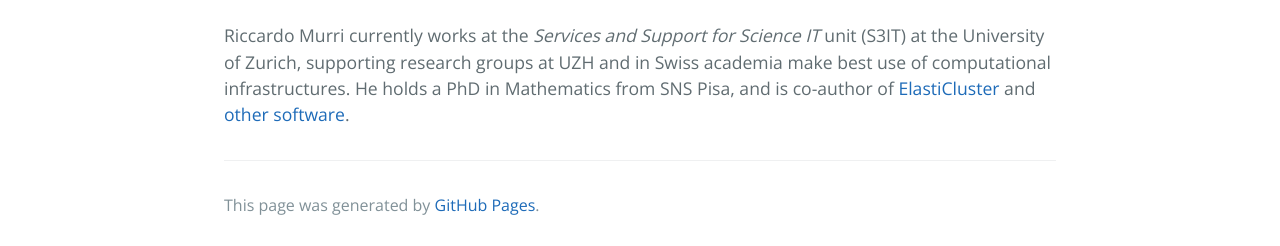
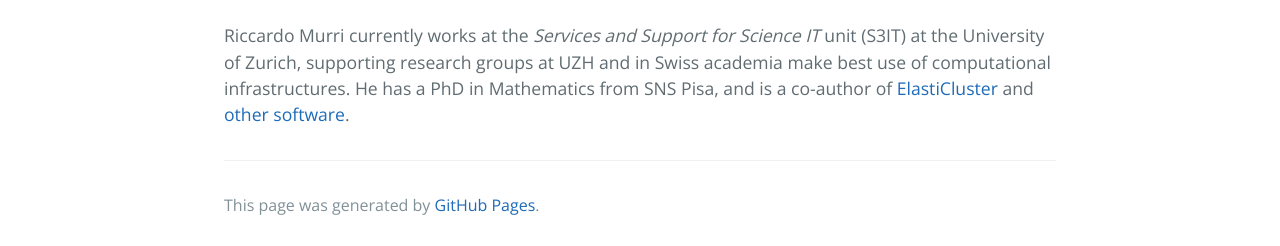
Before and after one commit to stats285/stats285.github.io, a Jekyll site: the page built from murri_lecture.md, in a window 1280 px wide. Shown: the part 849-1095 px from the top of the page. Built offline with Jekyll 4.4.1, drawn with Linux system fonts in a browser that asks for light colours; our own code applies the rules of GitHub Pages for plain Markdown files; the repository's description, which GitHub fills in, is left out.

Commit message:
added riccardo

```diff
--- a/murri_lecture.md
+++ b/murri_lecture.md
@@ -14,7 +18,7 @@ TBD
 
 ![Riccardo Murri](/assets/img/riccardo_murri.jpg)
 
-Riccardo Murri currently works at the *Services and Support for Science IT* unit (S3IT) at the University of Zurich, supporting research groups at UZH and in Swiss academia make best use of computational infrastructures.  He holds a PhD in Mathematics from SNS Pisa, and is co-author of [ElastiCluster](https://gc3-uzh-ch.github.io/elasticluster/) and [other software](https://github.com/riccardomurri).
+Riccardo Murri currently works at the *Services and Support for Science IT* unit (S3IT) at the University of Zurich, supporting research groups at UZH and in Swiss academia make best use of computational infrastructures.  He has a PhD in Mathematics from SNS Pisa, and is a co-author of [ElastiCluster](https://gc3-uzh-ch.github.io/elasticluster/) and [other software](https://github.com/riccardomurri).
 
 <!--
 Before joining the University of Zurich, Riccardo worked in e-Science projects and collaborations at the "Abdus Salam" International Center for Theoretical Physics in Trieste and at the Swiss National Supercomputing Center (CSCS) in Lugano.
```
Also changed, not shown: other parts of murri_lecture.md (+4 -0 lines).
